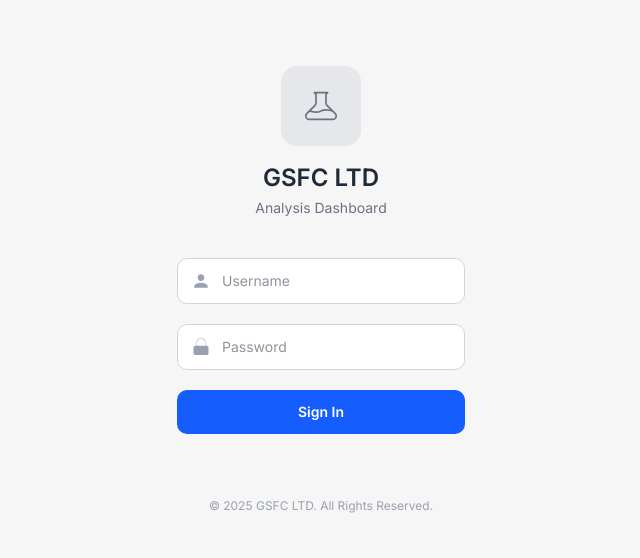
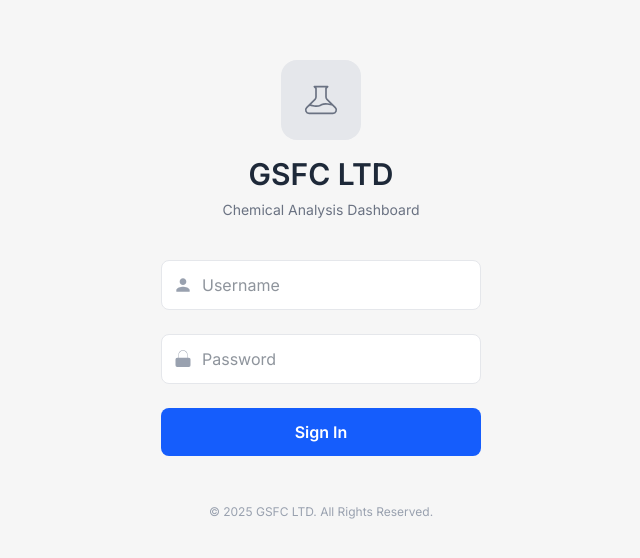
Before and after one commit to ivedantmistry/gsfc-limited-frontend, a Next.js app: page / in a window 1280 px wide. Shown: the part 110-668 px from the top of the page, without its empty margins (319-959 px from the left). Built offline with nearby package versions, Linux system fonts and the light colour scheme; no server answers.

Commit message:
working commit

```diff
--- a/app/dashboard/layout.tsx
+++ b/app/dashboard/layout.tsx
@@ -1,70 +1,108 @@
 "use client";
 
-import React, { ReactNode } from "react";
+import React, { ReactNode, useEffect } from "react";
 import { useRouter } from "next/navigation";
 import { useAuth } from "@/hooks/useAuth";
 import { useHasPermission } from "@/hooks/useHasPermission";
 
-// Simple Icon component
-const Icon = ({ path, className = "w-4 h-4" }: { path: string, className?: string }) => (
-  <svg className={className} fill="currentColor" viewBox="0 0 20 20"><path d={path}></path></svg>
+// Simple Icon component (no changes here)
+const Icon = ({
+  path,
+  className = "w-4 h-4",
+}: {
+  path: string;
+  className?: string;
+}) => (
+  <svg
+    className={className}
+    fill="none"
+    stroke="currentColor"
+    strokeWidth={1.5}
+    viewBox="0 0 24 24"
+  >
+    <path strokeLinecap="round" strokeLinejoin="round" d={path}></path>
+  </svg>
 );
 
+// TopMenuBar component (no changes here)
 const TopMenuBar = () => {
   const { user, logout } = useAuth();
-    const canViewUsers = useHasPermission('authentication.view_user_list');
+  const canViewUsers = useHasPermission("authentication.view_user_list");
 
   return (
     <header className="fixed top-0 left-0 right-0 h-10 bg-gray-100/80 backdrop-blur-sm border-b border-gray-300/80 flex items-center justify-between px-4 z-50">
       <div className="flex items-center gap-4">
-                {/* GSFC Logo - Apple-like styling */}
         <div className="flex items-center gap-1.5">
-                    <svg className="w-5 h-5 text-gray-700" fill="none" stroke="currentColor" viewBox="0 0 24 24" xmlns="http://www.w3.org/2000/svg"><path strokeLinecap="round" strokeLinejoin="round" strokeWidth={1.5} d="M19.428 15.428a2 2 0 00-1.022-.547l-2.387-.477a6 6 0 00-3.86.517l-.318.158a6 6 0 01-3.86.517L6.05 15.21a2 2 0 00-1.806.547M8 4h8l-1 1v5.172a2 2 0 00.586 1.414l5 5c1.26 1.26.367 3.414-1.415 3.414H4.828c-1.782 0-2.674-2.154-1.414-3.414l5-5A2 2 0 009 10.172V5L8 4z" /></svg>
+          <svg
+            className="w-5 h-5 text-gray-700"
+            fill="none"
+            stroke="currentColor"
+            viewBox="0 0 24 24"
+            xmlns="http://www.w3.org/2000/svg"
+          >
+            <path
+              strokeLinecap="round"
+              strokeLinejoin="round"
+              strokeWidth={1.5}
+              d="M19.428 15.428a2 2 0 00-1.022-.547l-2.387-.477a6 6 0 00-3.86.517l-.318.158a6 6 0 01-3.86.517L6.05 15.21a2 2 0 00-1.806.547M8 4h8l-1 1v5.172a2 2 0 00.586 1.414l5 5c1.26 1.26.367 3.414-1.415 3.414H4.828c-1.782 0-2.674-2.154-1.414-3.414l5-5A2 2 0 009 10.172V5L8 4z"
+            />
+          </svg>
           <span className="font-bold text-sm text-gray-800">GSFC LTD</span>
         </div>
         <nav className="flex items-center gap-4 text-sm font-medium text-gray-600">
-                    <a href="/dashboard" className="hover:text-gray-900">Dashboard</a>
-                    {canViewUsers && <a href="/dashboard/users" className="hover:text-gray-900">Users</a>}
-                    <a href="/dashboard/inventory" className="hover:text-gray-900">Inventory</a>
+          <a href="/dashboard" className="hover:text-gray-900">
+            Dashboard
+          </a>
+          {canViewUsers && (
+            <a href="/dashboard/users" className="hover:text-gray-900">
+              Users
+            </a>
+          )}
+          <a href="/dashboard/inventory" className="hover:text-gray-900">
+            Inventory
+          </a>
         </nav>
       </div>
       <div className="flex items-center gap-3">
-                <span className="text-sm text-gray-600">Welcome, {user?.first_name || user?.username}</span>
+        <span className="text-sm text-gray-600">
+          Welcome, {user?.first_name || user?.username}
+        </span>
         <button
           onClick={logout}
           className="p-1.5 rounded-full hover:bg-gray-200/80 transition-colors"
           title="Sign Out"
         >
-                    <Icon path="M17 16l4-4m0 0l-4-4m4 4H7m6 4v1a3 3 0 01-3 3H6a3 3 0 01-3-3V7a3 3 0 013-3h4a3 3 0 013 3v1" />
+          <Icon path="M15.75 9V5.25A2.25 2.25 0 0013.5 3h-6a2.25 2.25 0 00-2.25 2.25v13.5A2.25 2.25 0 007.5 21h6a2.25 2.25 0 002.25-2.25V15M12 9l-3 3m0 0l3 3m-3-3h12.75" />
         </button>
       </div>
     </header>
   );
 };
 
-
 export default function DashboardLayout({ children }: { children: ReactNode }) {
   const { user, isLoading } = useAuth();
   const router = useRouter();
 
-  // 1. While loading, show a blank screen or a loader to prevent flicker
-  if (isLoading) {
+  // **THE FIX IS HERE**
+  // We wrap the navigation logic in a useEffect hook.
+  useEffect(() => {
+    // If the auth state is determined and there is no user, redirect to login.
+    if (!isLoading && !user) {
+      router.replace("/");
+    }
+  }, [isLoading, user, router]); // Dependencies array
+
+  // While loading or if there's no user, show a blank screen to avoid flashing content.
+  // The useEffect above will handle the redirect.
+  if (isLoading || !user) {
     return <div className="min-h-screen bg-[#f6f6f6]"></div>;
   }
 
-  // 2. If not loading and no user, redirect to login
-  if (!user) {
-    router.replace("/");
-    return null; // Return null to prevent rendering anything
-  }
-
-  // 3. If authenticated, render the dashboard layout
+  // If authenticated, render the actual dashboard layout.
   return (
     <div className="min-h-screen bg-[#f6f6f6] font-sans">
       <TopMenuBar />
-        <main className="pt-16 px-8">
-            {children}
-        </main>
+      <main className="pt-16 px-8">{children}</main>
     </div>
   );
 }
--- a/app/page.tsx
+++ b/app/page.tsx
@@ -1,75 +1,100 @@
 "use client";
 
-import { useState, useEffect } from 'react';
-import { useAuth } from '@/hooks/useAuth';
-import { useRouter } from 'next/navigation';
+import { useState, useEffect } from "react"; // Import useEffect
+import { useAuth } from "@/hooks/useAuth";
+import { useRouter } from "next/navigation";
 
-// A simple icon component for the user and lock icons
-const Icon = ({ path, className = 'w-5 h-5' }: { path: string, className?: string }) => (
-  <svg xmlns="http://www.w3.org/2000/svg" viewBox="0 0 24 24" fill="currentColor" className={className}>
+// Icon component (no changes)
+const Icon = ({
+  path,
+  className = "w-5 h-5",
+}: {
+  path: string;
+  className?: string;
+}) => (
+  <svg
+    xmlns="http://www.w3.org/2000/svg"
+    viewBox="0 0 24 24"
+    fill="currentColor"
+    className={className}
+  >
     <path fillRule="evenodd" d={path} clipRule="evenodd" />
   </svg>
 );
 
 export default function LoginPage() {
-  const [username, setUsername] = useState('');
-  const [password, setPassword] = useState('');
-  const [error, setError] = useState('');
+  const [username, setUsername] = useState("");
+  const [password, setPassword] = useState("");
+  const [error, setError] = useState("");
   const [isLoggingIn, setIsLoggingIn] = useState(false);
   const { login, user, isLoading } = useAuth();
   const router = useRouter();
 
-  // Redirect if user is already logged in and auth state is determined
+  // **THE FIX IS HERE**
+  // Redirect if user is already logged in. This now happens in a useEffect.
   useEffect(() => {
     if (!isLoading && user) {
-      router.replace('/dashboard');
+      router.replace("/dashboard");
     }
   }, [user, isLoading, router]);
 
   const handleSubmit = async (e: React.FormEvent<HTMLFormElement>) => {
     e.preventDefault();
-    setError('');
+    setError("");
     setIsLoggingIn(true);
     try {
       await login({ username, password });
-      // The redirect to /dashboard is handled by the login function in AuthContext
+      // The redirect is now handled by the login function AND the useEffect above.
     } catch (err: any) {
       if (err.response && err.response.data && err.response.data.detail) {
         setError(err.response.data.detail);
       } else {
-        setError('Login failed. Please check your credentials.');
+        setError("Login failed. Please check your credentials and try again.");
       }
     } finally {
       setIsLoggingIn(false);
     }
   };
 
-  // Render a loading state or nothing while checking auth status to avoid flashes
+  // While loading or if a user exists (and is being redirected), show a blank screen.
   if (isLoading || (!isLoading && user)) {
-    return (
-      <div className="flex items-center justify-center min-h-screen bg-gray-50">
-        {/* Optional: Add a subtle loading spinner here */}
-      </div>
-    );
+    return <div className="min-h-screen bg-gray-50"></div>;
   }
 
+  // Only render the login form if not loading and no user is found.
   return (
-    <main className="flex items-center justify-center min-h-screen w-full bg-[#f6f6f6] font-sans">
-      <div className="w-full max-w-xs mx-auto p-4">
+    <main className="flex items-center justify-center min-h-screen w-full bg-[#f6f6f6]">
+      {/* Rest of the JSX is the same as before... */}
+      <div className="w-full max-w-sm mx-auto p-8">
         <div className="text-center mb-10">
-          {/* A placeholder for the company logo */}
           <div className="inline-flex items-center justify-center w-20 h-20 bg-gray-200 rounded-2xl mb-4">
-             <svg className="w-10 h-10 text-gray-500" fill="none" stroke="currentColor" viewBox="0 0 24 24" xmlns="http://www.w3.org/2000/svg"><path strokeLinecap="round" strokeLinejoin="round" strokeWidth={1} d="M19.428 15.428a2 2 0 00-1.022-.547l-2.387-.477a6 6 0 00-3.86.517l-.318.158a6 6 0 01-3.86.517L6.05 15.21a2 2 0 00-1.806.547M8 4h8l-1 1v5.172a2 2 0 00.586 1.414l5 5c1.26 1.26.367 3.414-1.415 3.414H4.828c-1.782 0-2.674-2.154-1.414-3.414l5-5A2 2 0 009 10.172V5L8 4z" /></svg>
+            <svg
+              className="w-10 h-10 text-gray-500"
+              fill="none"
+              stroke="currentColor"
+              viewBox="0 0 24 24"
+              xmlns="http://www.w3.org/2000/svg"
+            >
+              <path
+                strokeLinecap="round"
+                strokeLinejoin="round"
+                strokeWidth={1}
+                d="M19.428 15.428a2 2 0 00-1.022-.547l-2.387-.477a6 6 0 00-3.86.517l-.318.158a6 6 0 01-3.86.517L6.05 15.21a2 2 0 00-1.806.547M8 4h8l-1 1v5.172a2 2 0 00.586 1.414l5 5c1.26 1.26.367 3.414-1.415 3.414H4.828c-1.782 0-2.674-2.154-1.414-3.414l5-5A2 2 0 009 10.172V5L8 4z"
+              />
+            </svg>
           </div>
-          <h1 className="text-2xl font-semibold text-gray-800">GSFC LTD</h1>
-          <p className="text-gray-500 mt-1 text-sm">Analysis Dashboard</p>
+          <h1 className="text-3xl font-semibold text-gray-800">GSFC LTD</h1>
+          <p className="text-gray-500 mt-2 text-sm">
+            Chemical Analysis Dashboard
+          </p>
         </div>
-
-        <form onSubmit={handleSubmit} className="space-y-5">
-          {/* Username Input */}
+        <form onSubmit={handleSubmit} className="space-y-6">
           <div className="relative">
-            <div className="absolute inset-y-0 left-0 pl-3.5 flex items-center pointer-events-none">
-              <Icon path="M12 12c2.21 0 4-1.79 4-4s-1.79-4-4-4-4 1.79-4 4 1.79 4 4 4zm0 2c-2.67 0-8 1.34-8 4v2h16v-2c0-2.66-5.33-4-8-4z" className="w-5 h-5 text-gray-400" />
+            <div className="absolute inset-y-0 left-0 pl-3 flex items-center pointer-events-none">
+              <Icon
+                path="M12 12c2.21 0 4-1.79 4-4s-1.79-4-4-4-4 1.79-4 4 1.79 4 4 4zm0 2c-2.67 0-8 1.34-8 4v2h16v-2c0-2.66-5.33-4-8-4z"
+                className="w-5 h-5 text-gray-400"
+              />
             </div>
             <input
               type="text"
@@ -79,14 +104,15 @@ export default function LoginPage() {
               onChange={(e) => setUsername(e.target.value)}
               placeholder="Username"
               required
-              className="w-full pl-11 pr-4 py-3 bg-white text-gray-800 border border-gray-300 rounded-lg focus:ring-2 focus:ring-blue-500 focus:border-blue-500 outline-none transition duration-200 ease-in-out text-sm"
+              className="w-full pl-10 pr-4 py-3 bg-white text-gray-800 border border-gray-200 rounded-md focus:ring-2 focus:ring-blue-500 focus:border-blue-500 outline-none transition duration-150 ease-in-out"
             />
           </div>
-
-          {/* Password Input */}
           <div className="relative">
-            <div className="absolute inset-y-0 left-0 pl-3.5 flex items-center pointer-events-none">
-              <Icon path="M12 1.5A5.5 5.5 0 006.5 7v3.5H5a2 2 0 00-2 2v7a2 2 0 002 2h14a2 2 0 002-2v-7a2 2 0 00-2-2h-1.5V7A5.5 5.5 0 0012 1.5zM17 10.5H7V7a5 5 0 0110 0v3.5z" className="w-5 h-5 text-gray-400" />
+            <div className="absolute inset-y-0 left-0 pl-3 flex items-center pointer-events-none">
+              <Icon
+                path="M12 1.5A5.5 5.5 0 006.5 7v3.5H5a2 2 0 00-2 2v7a2 2 0 002 2h14a2 2 0 002-2v-7a2 2 0 00-2-2h-1.5V7A5.5 5.5 0 0012 1.5zM17 10.5H7V7a5 5 0 0110 0v3.5z"
+                className="w-5 h-5 text-gray-400"
+              />
             </div>
             <input
               type="password"
@@ -96,30 +122,30 @@ export default function LoginPage() {
               onChange={(e) => setPassword(e.target.value)}
               placeholder="Password"
               required
-              className="w-full pl-11 pr-4 py-3 bg-white text-gray-800 border border-gray-300 rounded-lg focus:ring-2 focus:ring-blue-500 focus:border-blue-500 outline-none transition duration-200 ease-in-out text-sm"
+              className="w-full pl-10 pr-4 py-3 bg-white text-gray-800 border border-gray-200 rounded-md focus:ring-2 focus:ring-blue-500 focus:border-blue-500 outline-none transition duration-150 ease-in-out"
             />
           </div>
-
           {error && (
-            <div className="text-red-600 text-xs text-center py-1">
+            <div className="bg-red-100 border border-red-300 text-red-700 text-sm px-4 py-2.5 rounded-md text-center">
               {error}
             </div>
           )}
-
-          {/* Submit Button */}
           <div>
             <button
               type="submit"
               disabled={isLoggingIn}
-              className="w-full font-semibold py-3 px-4 text-white rounded-lg transition duration-200 ease-in-out bg-blue-600 hover:bg-blue-700 focus:ring-2 focus:ring-offset-2 focus:ring-blue-500 disabled:bg-blue-400 disabled:cursor-not-allowed text-sm"
+              className={`w-full font-semibold py-3 px-4 text-white rounded-md transition duration-200 ease-in-out ${
+                isLoggingIn
+                  ? "bg-blue-400 cursor-not-allowed"
+                  : "bg-blue-600 hover:bg-blue-700 focus:ring-2 focus:ring-offset-2 focus:ring-blue-500"
+              }`}
             >
-              {isLoggingIn ? 'Signing In...' : 'Sign In'}
+              {isLoggingIn ? "Signing In..." : "Sign In"}
             </button>
           </div>
         </form>
-
-        <p className="text-center text-xs text-gray-400 mt-16">
-            &copy; {new Date().getFullYear()} GSFC LTD. All Rights Reserved.
+        <p className="text-center text-xs text-gray-400 mt-12">
+          &copy; {new Date().getFullYear()} GSFC LTD. All Rights Reserved.
         </p>
       </div>
     </main>
```
Lines whose indentation alone changed are shown as unchanged.
